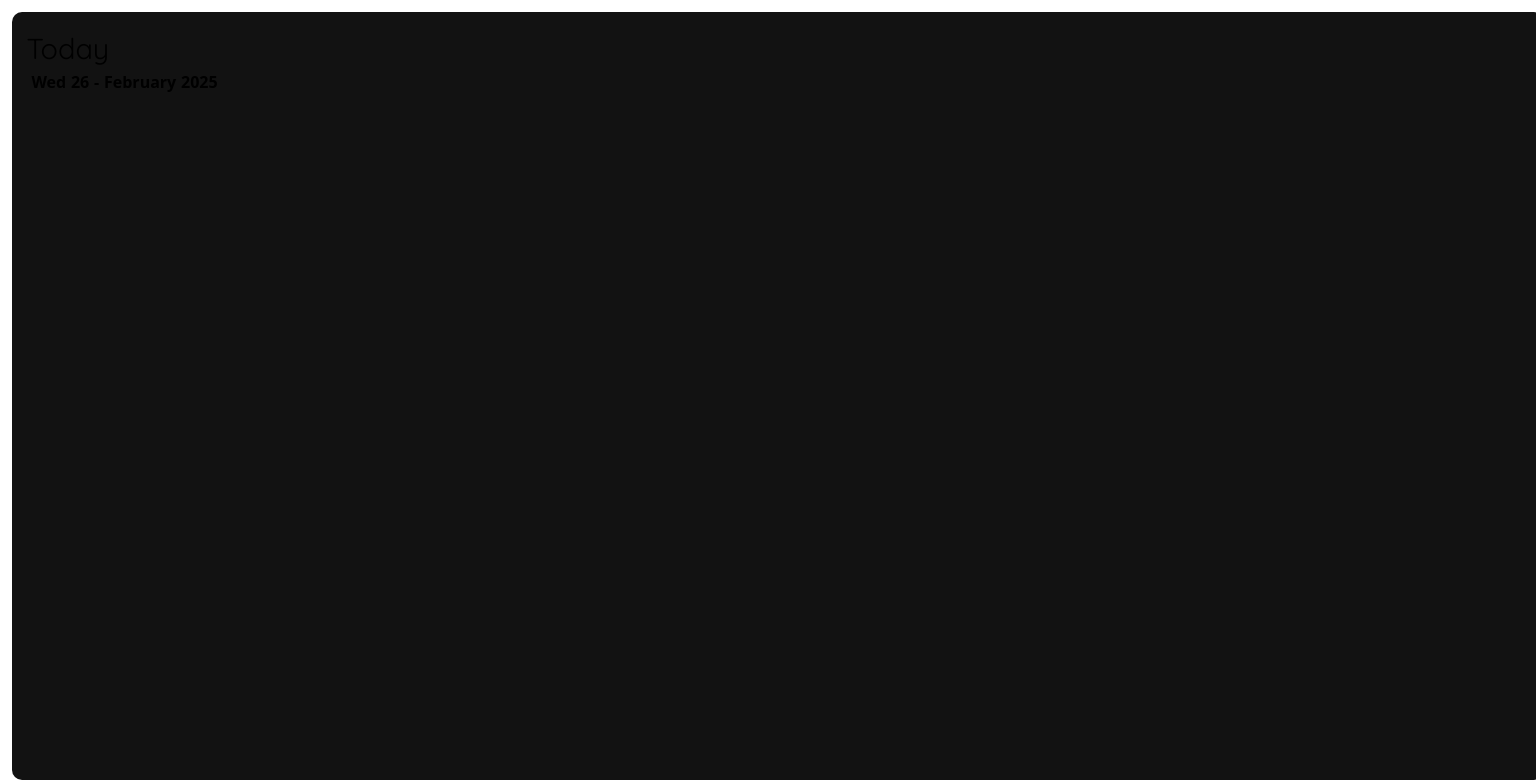
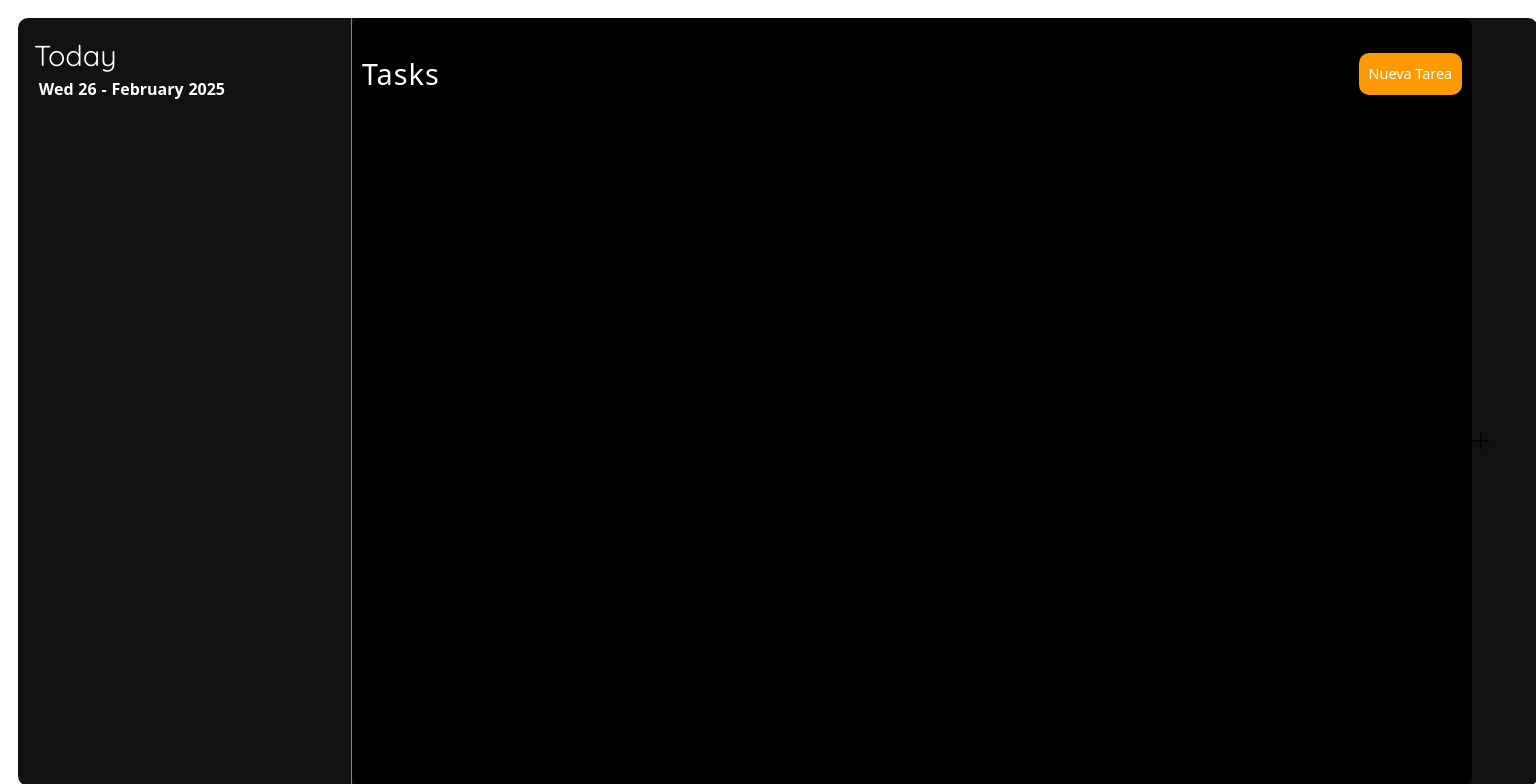
Before and after one commit to ignaarguello/TSM---Frontend, a React (Vite) app: page / in a window 1536 px wide. Shown: the top 784 px of the page. Built offline with nearby package versions, Linux system fonts and the light colour scheme; no server answers.

Commit message:
Add: Nueva interfaz

```diff
--- a/src/App.css
+++ b/src/App.css
@@ -17,10 +17,11 @@
 @media screen and (min-width: 360px) {
   /* Contenedor Aplicacion - High Level  */
   #Aplicacion {
+    overflow: hidden;
     margin: 10px;
-    height: 100vh;
+    height: 97vh;
     width: 100%;
-    padding: .1rem; /* Padding General para la App */
+    padding: .5rem; /* Padding General para la App */
   }
 
   /* Subcontenedor donde se encuentra toda la aplicacion - Mid Level */
@@ -31,11 +32,32 @@
 
 /* Macbook Air - Laptops */
 
+@media screen and (min-width:1440px) {
   /* Subcontenedor donde se encuentra toda la aplicacion - Mid Level */
   #Subcontenedor_Aplicacion {
     background-color: #121212;
     height: 96vh;
     width: 100%;
     border-radius: 10px;
-  padding: 15px;
+    display: flex;
   }
+
+  /* Barra de navegacion lateral */
+  #BarraNavegacion_Aplicacion{
+    /* border: 2px solid green; */
+    width: 25%;
+    color: white;
+    border-right: 1px solid grey;
+    padding: 1rem;
+  }
+
+  /* TaskBox - Donde renderizamos las tareas */
+  #TaskBox_Aplicacion{
+  /*   border: 2px solid yellow; */
+    width: 85%;
+    background-color: #000000;
+    color: white;
+    border-radius: 10px;
+  }
+
+}
--- a/src/App.jsx
+++ b/src/App.jsx
@@ -12,14 +12,15 @@ function App() {
   return (
     <div id='Aplicacion'>
       <div id='Subcontenedor_Aplicacion'>
-        {/* Componente de la Fecha */}
-        <DateComponent />
-        {/* Componente con los Links para movernos entre seccion (Home, Auto) */}
+        <section id='BarraNavegacion_Aplicacion'>
+          <DateComponent />
+
+        </section>
+        <section id='TaskBox_Aplicacion'>
+          <TaskBox />
+        </section>
         {/* <LinkPage /> */}
-        {/* Componente de Boton y Modal */}
-        {/*  <FormModal /> */}
-        {/* Componente que renderiza las tareas */}
-        {/* <TaskBox /> */}
+         <FormModal />
       </div>
     </div>
   )
--- a/src/components/FormModal/FormModal.jsx
+++ b/src/components/FormModal/FormModal.jsx
@@ -7,12 +7,18 @@ import ModalProvider from '../../providers/ModalProvider'
 //Hooks
 import { useState } from 'react'
 
+import '../../styles/FormModal.css'
+
 export default function FormModal() {
-
     return (
         <ModalProvider>
+
+            {/* Estructura JSX */}
+            <section id='ContenedorGeneral_FormModal'>
                 <OpenCloseIcon />
                 <Modal />
+            </section>
+
         </ModalProvider>
     )
 }
--- /dev/null
+++ b/src/components/TaskBox/NavbarTaskBox.jsx
@@ -0,0 +1,15 @@
+import React from 'react'
+
+//Estilos
+import '../../styles/NavbarTaskBox.css'
+
+export default function NavbarTaskBox() {
+    return (
+        <div id='ContenedorGeneral_NavbarTaskBox'>
+            <h2 id='TituloTask_NavbarTaskBox'>Tasks</h2>
+            <div id='BotonesDeInteraccion_NavbarTaskBox'>
+                <button id='BotonCrear_NavbarTaskBox'>Nueva Tarea</button>
+            </div>
+        </div>
+    )
+}
--- a/src/components/TaskBox/TaskBox.jsx
+++ b/src/components/TaskBox/TaskBox.jsx
@@ -11,7 +11,10 @@ import data_task from '../../data/data-task'
 
 //Redux / Actions
 import { useDispatch, useSelector } from 'react-redux'
+
+//Componentes
 import task_actions from '../../redux/actions/TaskActions'
+import NavbarTaskBox from './NavbarTaskBox'
 
 export default function TaskBox() {
     //Dispatch y llamadas al store + Actions
@@ -26,22 +29,7 @@ export default function TaskBox() {
 
     return (
         <div id='Contenedor-General_TaskBox'>
-            <section id='Contenedor-1_TaskBox'>
-                <section>
-                    <h1 id='Titulo-TaskManagement__TaskBox'>Task Management</h1>
-                </section>
-            </section>
-            <section id='Contenedor-2_TaskBox'>
-                {
-                    AllTask?.data?.map((elem, index) =>
-                        <div key={index} className='TaskContenedor_TaskBox bg-zinc-800'>
-                            <span id='Name_TaskBox'>{elem.name}</span>
-                            <span id='Type_TaskBox'>{elem.type}</span>
-                            <span id='Date_TaskBox'>{elem.date}</span>
-                        </div>
-                    )
-                }
-            </section>
+           <NavbarTaskBox/>
         </div>
     )
 }
--- /dev/null
+++ b/src/styles/FormModal.css
@@ -0,0 +1,9 @@
+/* Macbook Air - Laptops */
+@media screen and (min-width:1440px) {
+    #ContenedorGeneral_FormModal{
+        width: 5%;
+        display: flex;
+        justify-content: center;
+        align-self: center;
+    }
+}
--- /dev/null
+++ b/src/styles/NavbarTaskBox.css
@@ -0,0 +1,32 @@
+/* Estilos Barra de navegacion de la Taskbox */
+@media screen and (min-width:1440px) {
+    /* Contenedor General */
+    #ContenedorGeneral_NavbarTaskBox{
+        height: 10vh;
+        padding: 10px;
+        display: flex;
+        align-items: center;
+        justify-content: space-between;
+        margin-top: 1rem;
+    }
+
+    /* Titulo - 'Tasks' */
+    #TituloTask_NavbarTaskBox{
+        font-size: 1.8rem;
+        font-weight: 400;
+        letter-spacing: 1px;
+    }
+
+    /* Contenedor Botones de Interaccion - (Crear - Eliminar) */
+    #BotonesDeInteraccion_NavbarTaskBox{
+     /*    border: 2px solid skyblue; */
+    }
+
+    /* Boton Crear */
+    #BotonCrear_NavbarTaskBox{
+        padding: 10px;
+        border-radius: 10px;
+        font-size: .9rem;
+        background-color: oklch(0.769 0.188 70.08);
+    }
+}
--- a/src/styles/OpenCloseIcon.css
+++ b/src/styles/OpenCloseIcon.css
@@ -19,3 +19,33 @@
     cursor: pointer;
   }
 }
+
+/* Macbook Air y Laptops - 1440px */
+@media screen and (min-width: 1440px) {
+  /* Contenedor del Icono */
+  #ContenedorOpenCloseIcon {
+    margin-top: 0;
+    width: 4.9rem;
+    height: 4.9rem;
+    justify-content: center;
+    align-items: center;
+    position: fixed;
+    right: 1rem;
+    background-color: #121212;
+    border-radius: 50px 10px 0px 50px;
+    transition: .7s ease;
+  }
+
+  /* Propiedades del Icono */
+  #CloseIcon_OCI {
+    height: 2.6rem;
+    width: 2.6rem;
+    background-color: #121212;
+    color: white;
+    border-radius: 50%;
+    padding: 5px;
+    transition: transform 1s ease-in-out;
+    cursor: pointer;
+    transition: .7s ease;
+  }
+}
--- a/src/styles/TaskBox.css
+++ b/src/styles/TaskBox.css
@@ -53,65 +53,18 @@
 }
 
 /* Macbook Air - Laptop - (1440px) */
-@media screen and (min-width: 1440px) {
+@media screen and (min-width:1440px) {
   /* Contenedor General */
   #Contenedor-General_TaskBox {
-    /* border: 3px solid greenyellow; */
+    margin: 0;
+   /*  border: 1px solid slateblue; */
+    height: 100%;
     display: flex;
-    flex-direction: row;
-    height: 65vh;
-    padding: 1rem;
+    flex-direction: column;
   }
 
-  /* Section - 1 */
-  #Contenedor-1_TaskBox {
-    border: 2px solid red;
-    display: block;
-    width: 55%;
-    height: 100%;
-    border-radius: 10px;
-  }
-
-  /* Section - 2  */
-  #Contenedor-2_TaskBox {
-    border: 1px solid gainsboro;
-    width: 45%;
-    overflow-y: scroll;
-    height: 95%;
-    display: flex;
-    flex-direction: column;
-    align-items: center;
-    padding: 1rem;
-    border-radius: 10px;
-    gap: 0.5rem;
-  }
-
-  /* Contenedor de CADA - TaskFox */
-  .TaskContenedor_TaskBox {
-    width: 100%;
-    margin: 0;
-  }
-
-  ::-webkit-scrollbar {
-    width: 0px;
-  }
-
-  #Titulo-TaskManagement__TaskBox {
-    /* border: 2px solid blue; */
-    font-size: 2.8rem;
-    text-align: center;
-    position: relative;
-  }
-
-  #Titulo-TaskManagement__TaskBox::before {
-    content: "";
-    display: block;
-    width: 10%; /* Ajusta el ancho según tus necesidades */
-    height: 3.5px; /* Ajusta el grosor del subrayado */
-    background-color: rgb(19, 185, 19); /* Color del subrayado */
-    position: absolute;
-    bottom: -5px; /* Ajusta la posición vertical */
-    left: 50%;
-    transform: translateX(-50%);
+  /* Contenedor 1 */
+  #Contenedor-1_TaskBox{
+ /*    border: 2px solid blue; */
   }
 }
```
Lines whose indentation alone changed are shown as unchanged.
